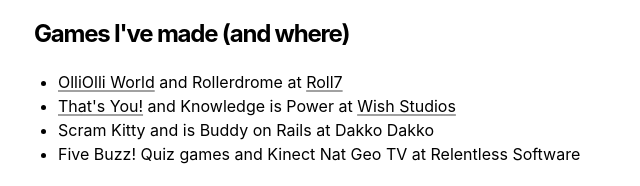
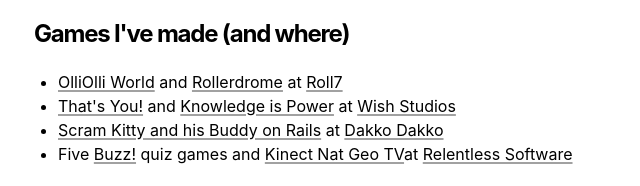
Before and after one commit to dancroucher/cassetter, a Next.js app: page /danCroucher in a window 1280 px wide. Shown: the part 614-800 px from the top of the page, without its empty margins (318-958 px from the left). Built offline with nearby package versions, Linux system fonts and the light colour scheme.

Commit message:
Update page.tsx

```diff
--- a/app/danCroucher/page.tsx
+++ b/app/danCroucher/page.tsx
@@ -29,10 +29,11 @@
       <h3 className="mb-4 text-2xl font-bold tracking-tighter">Games I've made (and where)</h3>
       <p className="prose">
         <ul>
-          <li><a href="https://www.youtube.com/watch?v=m0-MbIc96PI" target="_blank">OlliOlli World</a> and Rollerdrome at <a href="https://www.eurogamer.net/goodbye-roll7-you-deserved-so-much-better" target="_blank">Roll7</a></li>
-          <li><a href="https://www.youtube.com/watch?v=92uXFeQNCCk" target="_blank">That's You!</a> and Knowledge is Power at <a href="https://www.gamesindustry.biz/wish-studios-closing-down" target="_blank">Wish Studios</a></li>
-          <li>Scram Kitty and is Buddy on Rails at Dakko Dakko</li>
-          <li>Five Buzz! Quiz games and Kinect Nat Geo TV at Relentless Software</li>
+          <li><a href="https://www.youtube.com/watch?v=m0-MbIc96PI" target="_blank">OlliOlli World</a> and <a href="https://www.youtube.com/watch?v=xUAhqImHbsE" target="_blank">Rollerdrome</a> at <a href="https://www.eurogamer.net/goodbye-roll7-you-deserved-so-much-better" target="_blank">Roll7</a></li>
+          <li><a href="https://www.youtube.com/watch?v=92uXFeQNCCk" target="_blank">That's You!</a> and <a href="https://www.youtube.com/watch?v=ApXbCa-6Coc" target="_blank">Knowledge is Power</a> at <a href="https://www.gamesindustry.biz/wish-studios-closing-down" target="_blank">Wish Studios</a></li>
+          <li><a href="https://www.youtube.com/watch?v=jTIw2uAYFR8" target="_blank">Scram Kitty and his Buddy on Rails</a> at <a href="https://dakkodakko.com/presskit/" target="_blank">Dakko Dakko</a></li>
+          <li>Five <a href="https://www.youtube.com/watch?v=jso9QEr5Uic" target="_blank">Buzz!</a> quiz games and <a href="https://www.youtube.com/watch?v=sCeiH2sWu8w&" target="_blank">Kinect Nat Geo TV</a>
+          at <a href="https://en.wikipedia.org/wiki/Relentless_Software" target="_blank">Relentless Software</a></li>
         </ul>
       </p>
       <br /><br />
```
